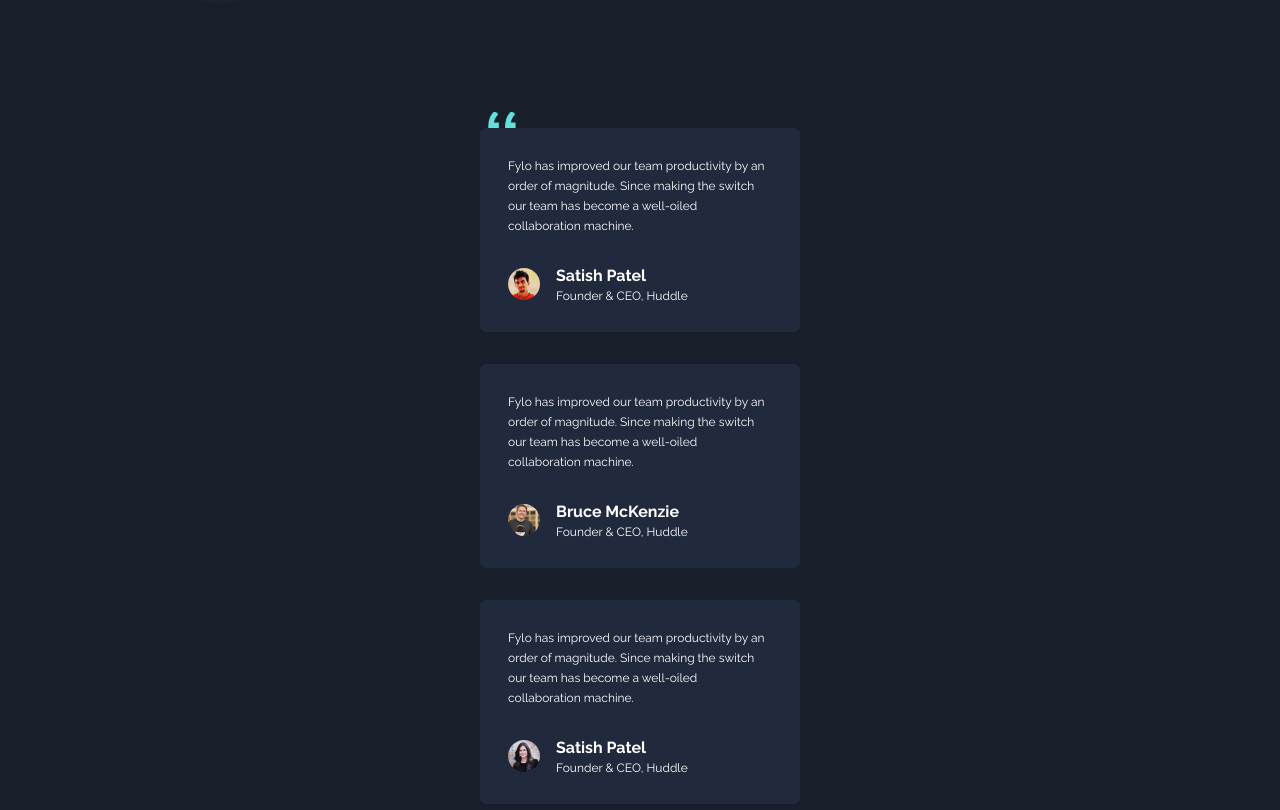
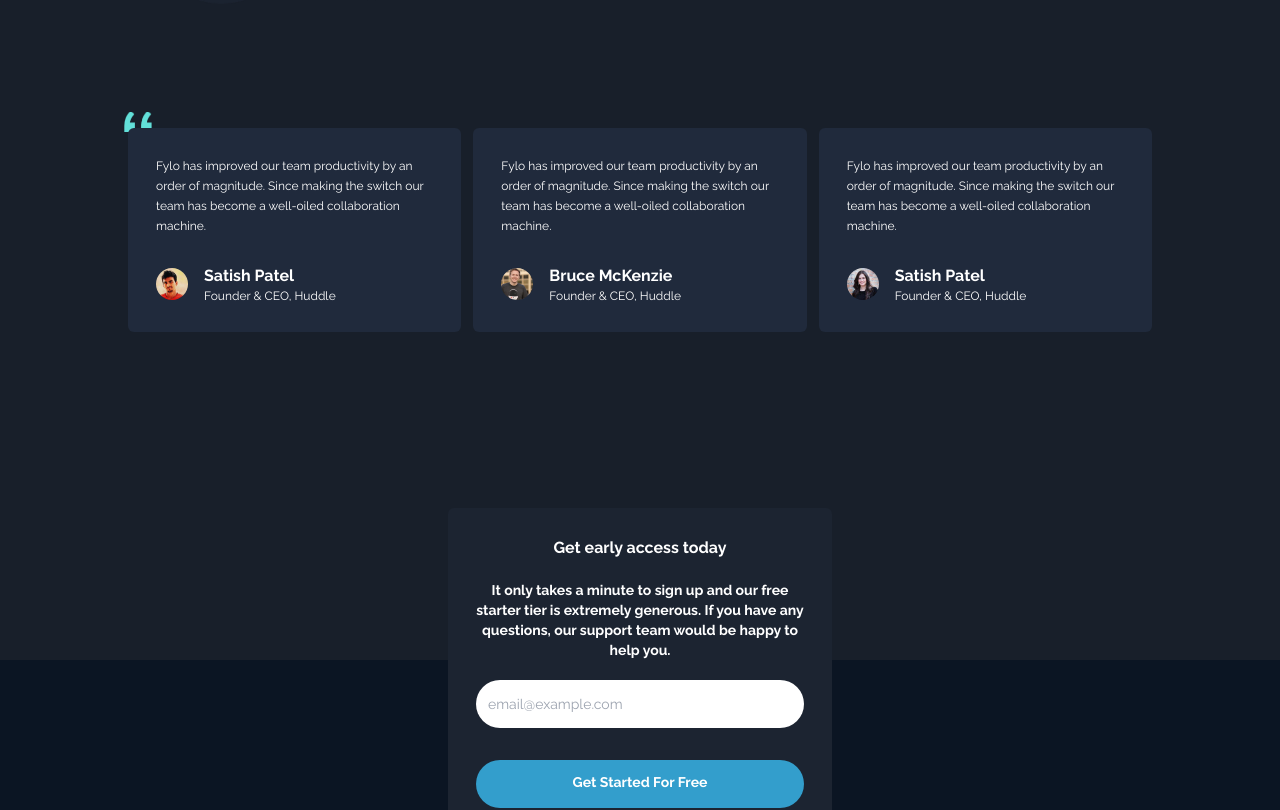
Before and after one commit to HenryAprendo/landing-page-tailwind, an Angular app: page / in a window 1280 px wide. Shown: the part 1538-2348 px from the top of the page. Built offline with nearby package versions, Linux system fonts and the light colour scheme.

Commit message:
Responsive design tablet y desktop en la sección de testimonios

```diff
--- a/src/app/filo-dark-project/filo-dark/filo-dark.component.html
+++ b/src/app/filo-dark-project/filo-dark/filo-dark.component.html
@@ -64,10 +64,10 @@
     </section>
 
     <!-- Testimonios -->
-    <section class="pt-12 bg-dark-blue-main-fd">
+    <section class="pt-12 bg-dark-blue-main-fd" >
       <div class="w-full flex justify-center px-7">
-        <div class="w-full flex flex-col items-center max-w-xs space-y-8 relative">
-          <article *ngFor="let item of team" class="text-white-fd p-7 bg-dark-blue-testimonial-fd rounded-md z-10">
+        <div class="w-full flex flex-col items-center max-w-xs space-y-8 relative md:max-w-5xl md:flex-row md:space-y-0 md:gap-x-3">
+          <article *ngFor="let item of team" class="text-white-fd p-7 bg-dark-blue-testimonial-fd rounded-md z-10 md:w-1/3">
             <p class="mb-7 text-xs font-medium leading-5">{{item.profile}}</p>
             <div class="flex items-center gap-x-4">
               <figure class="w-8 h-8 rounded-full overflow-hidden">
@@ -79,7 +79,7 @@
               </div>
             </div>
           </article>
-          <span class="w-7 h-5 bg-no-repeat bg-cover bg-center absolute -top-12 left-2" style="background-image: url('./../../../assets/filodark/images/bg-quotes.png');"></span>
+          <span class="w-7 h-5 bg-no-repeat bg-cover bg-center absolute -top-12 left-2 md:-top-4 md:-left-1" style="background-image: url('./../../../assets/filodark/images/bg-quotes.png');"></span>
         </div>
       </div>
 
```
